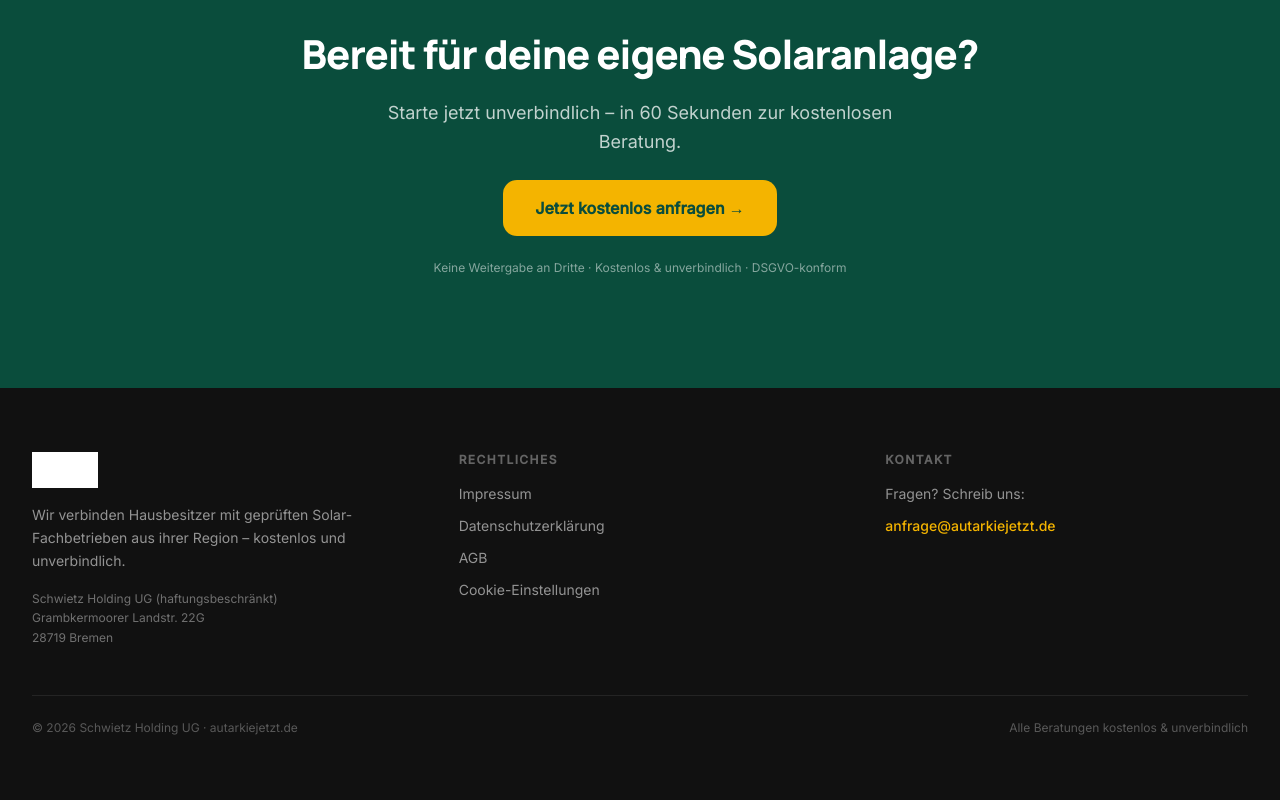
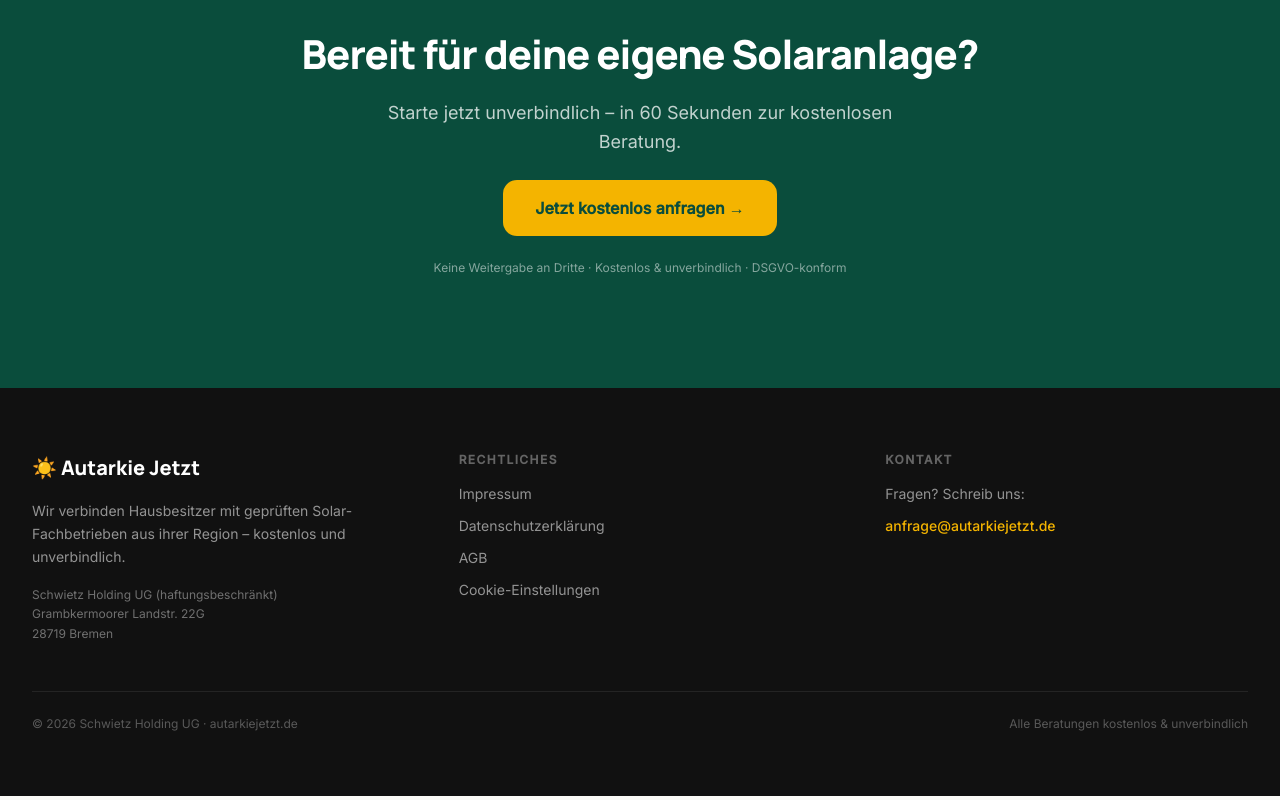
Before and after one commit to jannispaul69/autarkiejetzt, a Next.js app: page / in a window 1280 px wide. Shown: the part 3412-4212 px from the top of the page. Built offline with nearby package versions, Linux system fonts and the light colour scheme; no server answers.

Commit message:
fix: footer logo as white text fallback

```diff
--- a/components/sections/Footer.tsx
+++ b/components/sections/Footer.tsx
@@ -1,4 +1,3 @@
-import Image from "next/image";
 import Link from "next/link";
 import CookieSettingsLink from "@/components/CookieSettingsLink";
 
@@ -14,20 +13,16 @@ export default function Footer() {
 
           {/* Col 1: Brand */}
           <div className="flex flex-col gap-4">
-            <Link
-              href="/"
-              className="inline-flex items-center self-start focus-visible:outline-none focus-visible:ring-2 focus-visible:ring-white/40 focus-visible:ring-offset-2 focus-visible:ring-offset-[#111] rounded-sm"
-              aria-label="Autarkie Jetzt – zur Startseite"
+            <span
+              style={{
+                color: "white",
+                fontFamily: "var(--font-manrope)",
+                fontWeight: 800,
+                fontSize: "1.25rem",
+              }}
             >
-              <Image
-                src="/logo.png"
-                alt="Autarkie Jetzt"
-                width={1693}
-                height={929}
-                className="h-9 w-auto"
-                style={{ filter: "brightness(0) invert(1)" }}
-              />
-            </Link>
+              ☀️ Autarkie Jetzt
+            </span>
             <p className="text-sm leading-relaxed" style={{ color: "rgba(255,255,255,0.55)" }}>
               Wir verbinden Hausbesitzer mit geprüften Solar-Fachbetrieben aus ihrer Region – kostenlos und unverbindlich.
             </p>
```
